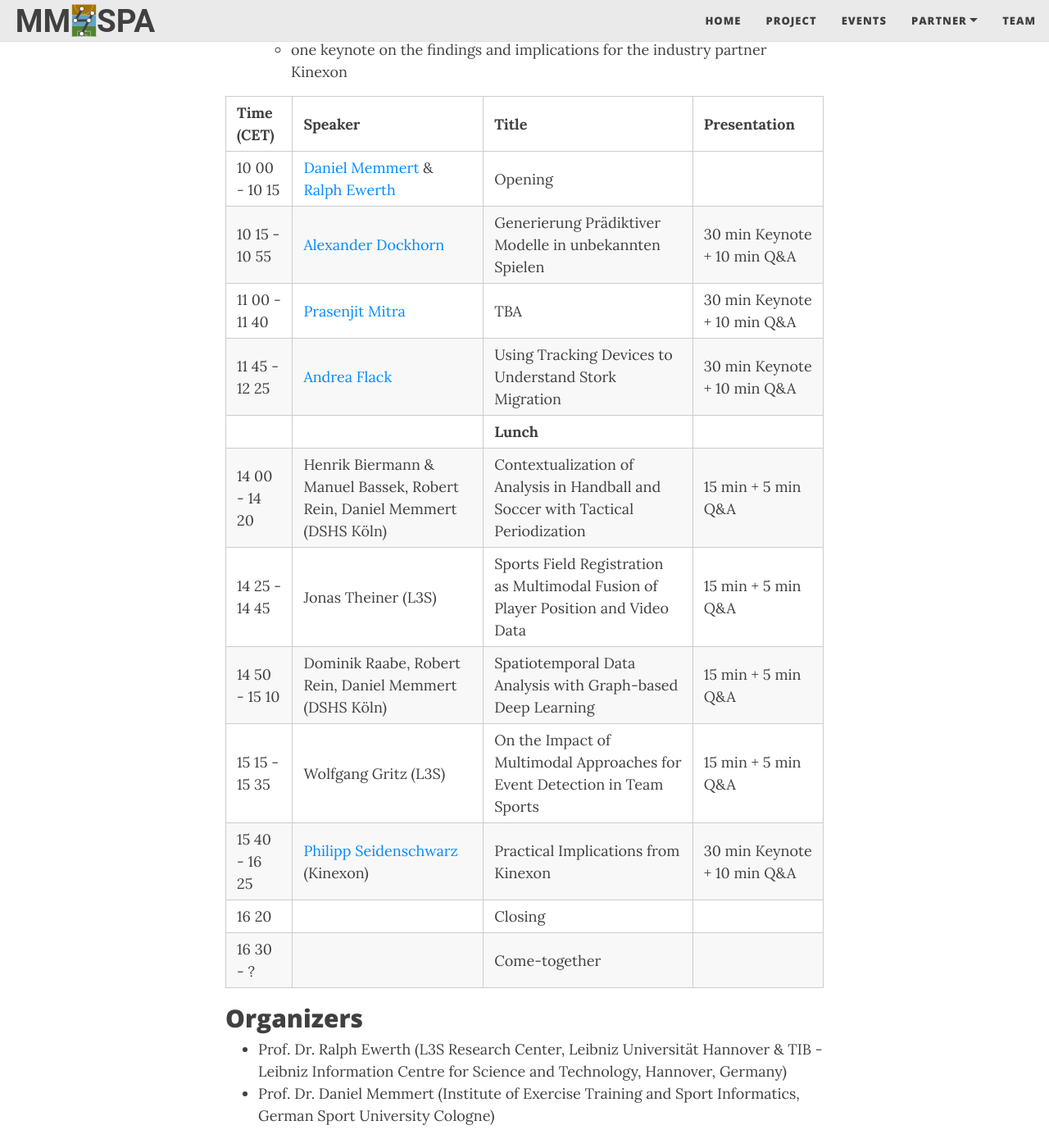
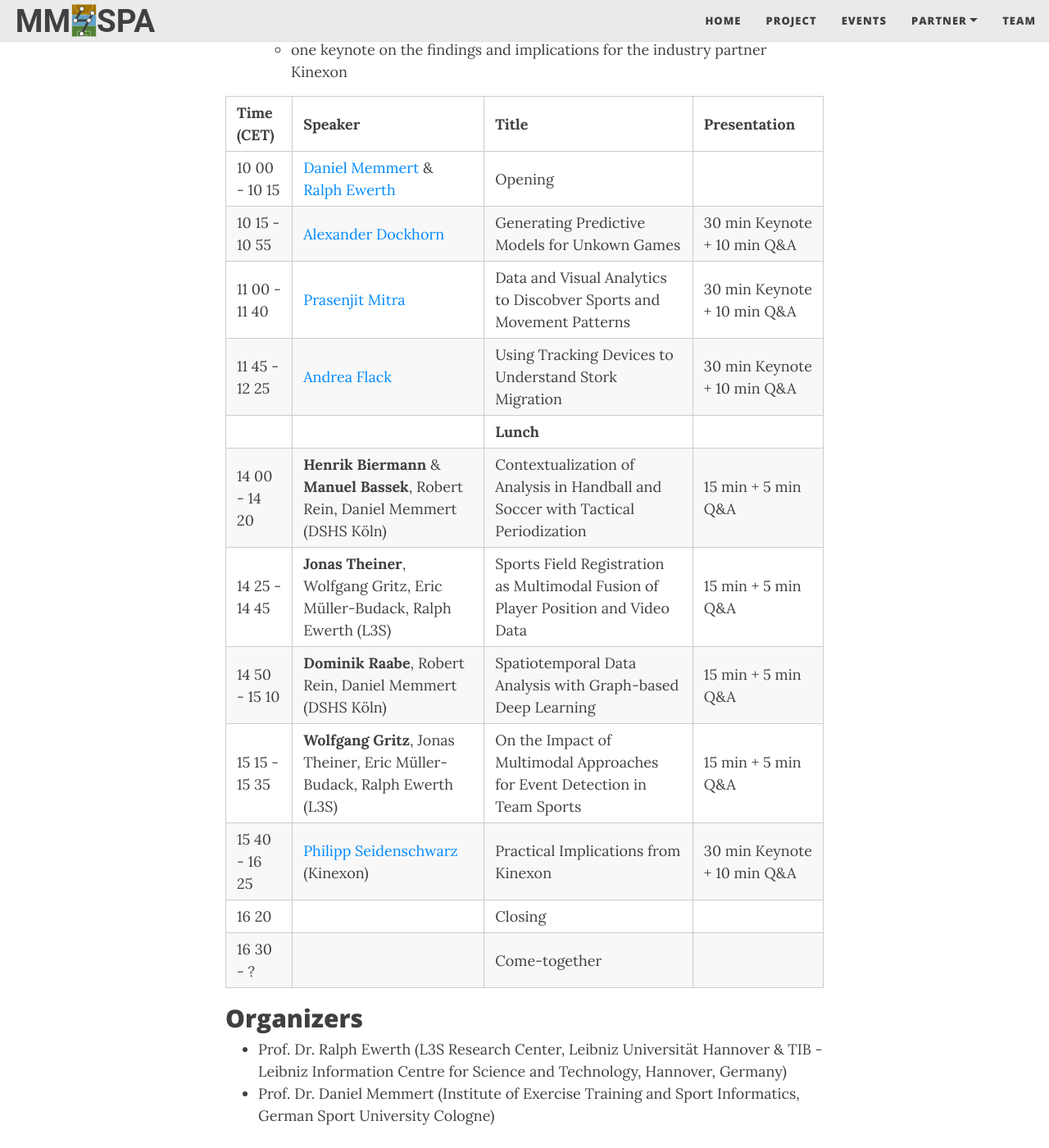
Before and after one commit to MM4SPA/project, a Jekyll site: the page built from workshop.md, in a window 1280 px wide and 1400 px high, scrolled down 2112 px. Shown: the whole window at 82% size. Built offline with Jekyll 4.4.1, drawn with Linux system fonts in a browser that asks for light colours; nearby versions of some CDN libraries.

Commit message:
updated speakers and titles

```diff
--- a/workshop.md
+++ b/workshop.md
@@ -50,14 +50,14 @@ The workshop is divided into two sessions:
 | Time (CET)    | Speaker                                                                                                                                                                                                                                                                                                                                        | Title                                                                              | Presentation                |
 | ------------- | ---------------------------------------------------------------------------------------------------------------------------------------------------------------------------------------------------------------------------------------------------------------------------------------------------------------------------------------------- | ---------------------------------------------------------------------------------- | --------------------------- |
 | 10 00 - 10 15 | <a href="https://www.dshs-koeln.de/institut-fuer-trainingswissenschaft-und-sportinformatik/sportinformatik-sportspielf/personal/prof-dr-daniel-memmert/">Daniel Memmert</a> & <a href="https://www.tib.eu/de/forschung-entwicklung/forschungsgruppen-und-labs/visual-analytics/mitarbeiterinnen-und-mitarbeiter/ralph-ewerth">Ralph Ewerth</a> | Opening                                                                            |                             |
-| 10 15 - 10 55 | <a href="https://adockhorn.github.io/">Alexander Dockhorn</a>                                                                                                                                                                                                                                                                                  | Generierung Prädiktiver Modelle in unbekannten Spielen                             | 30 min Keynote + 10 min Q&A |
-| 11 00 - 11 40 | <a href="https://ist.psu.edu/directory/pum10">Prasenjit Mitra</a>                                                                                                                                                                                                                                                                              | TBA                                                                                | 30 min Keynote + 10 min Q&A |
+| 10 15 - 10 55 | <a href="https://adockhorn.github.io/">Alexander Dockhorn</a>                                                                                                                                                                                                                                                                                  | Generating Predictive Models for Unkown Games                                      | 30 min Keynote + 10 min Q&A |
+| 11 00 - 11 40 | <a href="https://ist.psu.edu/directory/pum10">Prasenjit Mitra</a>                                                                                                                                                                                                                                                                              | Data and Visual Analytics to Discobver Sports and Movement Patterns                | 30 min Keynote + 10 min Q&A |
 | 11 45 - 12 25 | <a href="https://www.ab.mpg.de/person/98269/2736">Andrea Flack</a>                                                                                                                                                                                                                                                                             | Using Tracking Devices to Understand Stork Migration                               | 30 min Keynote + 10 min Q&A |
 |               |                                                                                                                                                                                                                                                                                                                                                | **Lunch**                                                                          |                             |
-| 14 00 - 14 20 | Henrik Biermann & Manuel Bassek, Robert Rein, Daniel Memmert (DSHS Köln)                                                                                                                                                                                                                                                                       | Contextualization of Analysis in Handball and Soccer with Tactical Periodization   | 15 min + 5 min Q&A          |
-| 14 25 - 14 45 | Jonas Theiner (L3S)                                                                                                                                                                                                                                                                                                                            | Sports Field Registration as Multimodal Fusion of Player Position and Video Data   | 15 min + 5 min Q&A          |
-| 14 50 - 15 10 | Dominik Raabe, Robert Rein, Daniel Memmert (DSHS Köln)                                                                                                                                                                                                                                                                                         | Spatiotemporal Data Analysis with Graph-based Deep Learning                        | 15 min + 5 min Q&A          |
-| 15 15 - 15 35 | Wolfgang Gritz (L3S)                                                                                                                                                                                                                                                                                                                           | On the Impact of Multimodal Approaches for Event Detection in Team Sports          | 15 min + 5 min Q&A          |
+| 14 00 - 14 20 | **Henrik Biermann** & **Manuel Bassek**, Robert Rein, Daniel Memmert (DSHS Köln)                                                                                                                                                                                                                                                               | Contextualization of Analysis in Handball and Soccer with Tactical Periodization   | 15 min + 5 min Q&A          |
+| 14 25 - 14 45 | **Jonas Theiner**, Wolfgang Gritz, Eric Müller-Budack, Ralph Ewerth (L3S)                                                                                                                                                                                                                                                                      | Sports Field Registration as Multimodal Fusion of Player Position and Video Data   | 15 min + 5 min Q&A          |
+| 14 50 - 15 10 | **Dominik Raabe**, Robert Rein, Daniel Memmert (DSHS Köln)                                                                                                                                                                                                                                                                                     | Spatiotemporal Data Analysis with Graph-based Deep Learning                        | 15 min + 5 min Q&A          |
+| 15 15 - 15 35 | **Wolfgang Gritz**, Jonas Theiner, Eric Müller-Budack, Ralph Ewerth (L3S)                                                                                                                                                                                                                                                                      | On the Impact of Multimodal Approaches for Event Detection in Team Sports          | 15 min + 5 min Q&A          |
 | 15 40 - 16 25 | <a href="https://dbis.dmi.unibas.ch/team/philipp-seidenschwarz/">Philipp Seidenschwarz</a> (Kinexon)                                                                                                                                                                                                                                           | Practical Implications from Kinexon                                                | 30 min Keynote + 10 min Q&A |
 | 16 20         |                                                                                                                                                                                                                                                                                                                                                | Closing                                                                            |                             |
 | 16 30 - ?     |                                                                                                                                                                                                                                                                                                                                                | Come-together                                                                      |                             |
```
